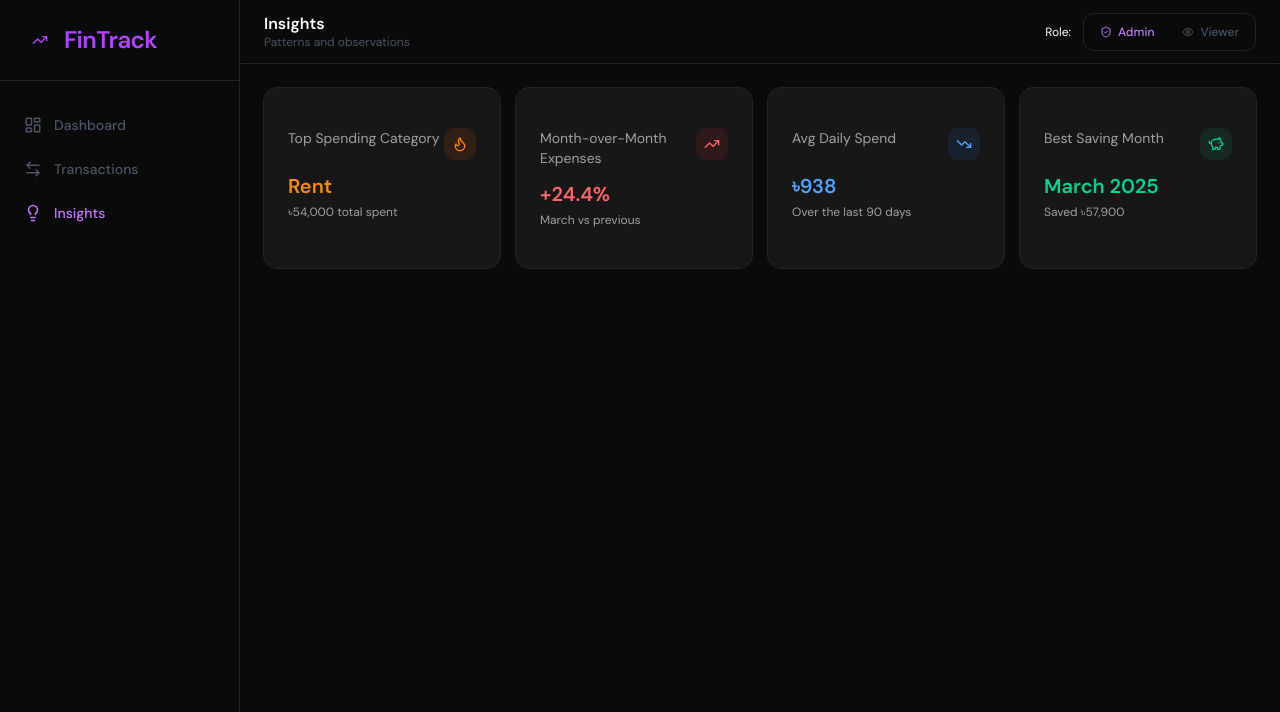
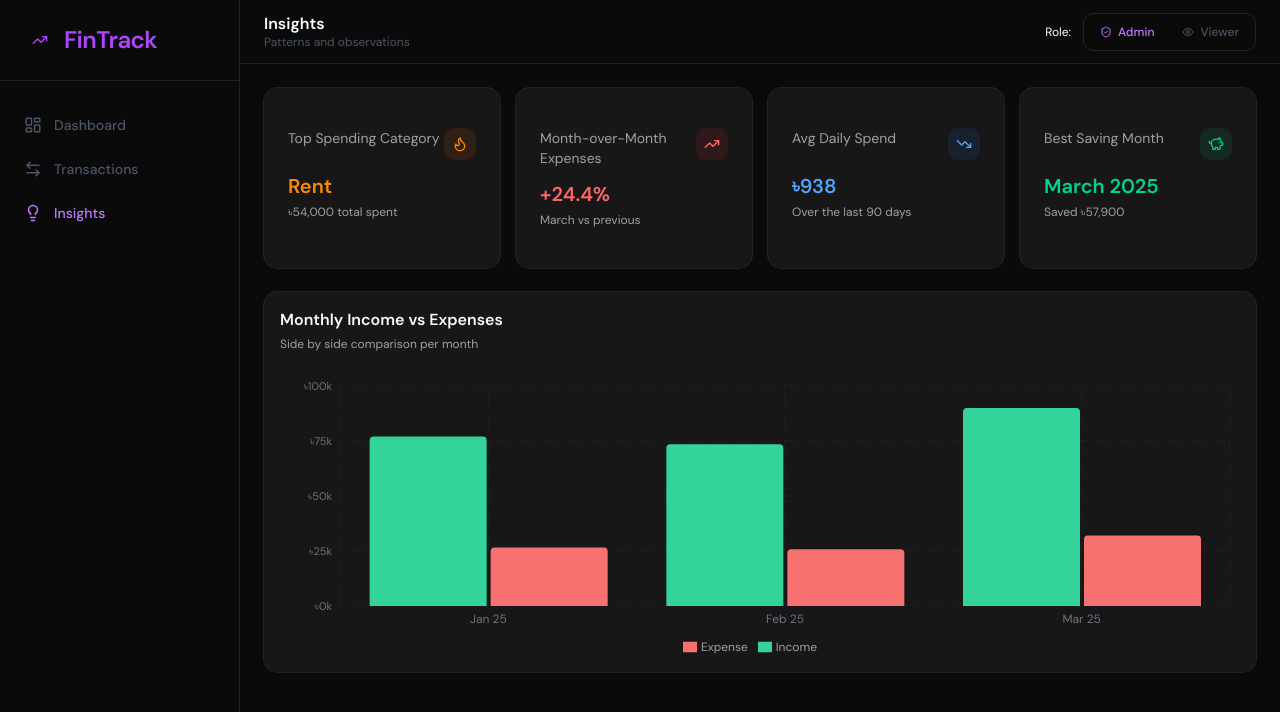
Before and after one commit to Suprotik007/FinTrack, a Next.js app: page /dashboard/insights in a window 1280 px wide. Shown: the top 712 px of the page. Built offline with nearby package versions, Linux system fonts and the light colour scheme.

Commit message:
Monthly Income-Expense comparison displayed Via Chart

```diff
--- /dev/null
+++ b/src/app/dashboard/insights/MonthlyComparisonChart.tsx
@@ -0,0 +1,88 @@
+"use client"
+
+
+import { Card, CardContent, CardHeader, CardTitle } from "@/components/ui/card"
+import { useFinanceStore } from "@/src/store/useFinanceStore"
+import {
+  BarChart, Bar, XAxis, YAxis, CartesianGrid,
+  Tooltip, Legend, ResponsiveContainer,
+} from "recharts"
+
+const CustomTooltip = ({ active, payload, label }: any) => {
+  if (active && payload && payload.length) {
+    return (
+      <div className="bg-card border border-border rounded-lg p-3 text-sm shadow-xl">
+        <p className="text-muted-foreground font-medium mb-2">{label}</p>
+        {payload.map((entry: any) => (
+          <p key={entry.name} style={{ color: entry.fill }} className="capitalize">
+            {entry.name}: ৳{entry.value.toLocaleString()}
+          </p>
+        ))}
+        <p className="text-muted-foreground text-xs mt-1 border-t border-border pt-1">
+          Saved: ৳{(payload[0]?.value - payload[1]?.value).toLocaleString()}
+        </p>
+      </div>
+    )
+  }
+  return null
+}
+
+export default function MonthlyComparisonChart() {
+  const { transactions } = useFinanceStore()
+
+  const monthlyMap: Record<string, { income: number; expense: number }> = {}
+  transactions.forEach((t) => {
+    const month = t.date.slice(0, 7)
+    if (!monthlyMap[month]) monthlyMap[month] = { income: 0, expense: 0 }
+    monthlyMap[month][t.type] += t.amount
+  })
+
+  const data = Object.entries(monthlyMap)
+    .sort(([a], [b]) => a.localeCompare(b))
+    .map(([month, values]) => ({
+      month: new Date(month + "-01").toLocaleString("default", {
+        month: "short", year: "2-digit",
+      }),
+      income: values.income,
+      expense: values.expense,
+      saved: values.income - values.expense,
+    }))
+
+  return (
+    <Card className="bg-card border-border">
+      <CardHeader className="pb-2">
+        <CardTitle className="font-display text-base font-semibold">
+          Monthly Income vs Expenses
+        </CardTitle>
+        <p className="text-xs text-muted-foreground">Side by side comparison per month</p>
+      </CardHeader>
+      <CardContent>
+        <ResponsiveContainer width="100%" height={280}>
+          <BarChart data={data} margin={{ top: 10, right: 10, left: 0, bottom: 0 }} barGap={4}>
+            <CartesianGrid strokeDasharray="3 3" stroke="rgba(255,255,255,0.05)" />
+            <XAxis
+              dataKey="month"
+              tick={{ fill: "#6b7280", fontSize: 12 }}
+              axisLine={false}
+              tickLine={false}
+            />
+            <YAxis
+              tick={{ fill: "#6b7280", fontSize: 11 }}
+              axisLine={false}
+              tickLine={false}
+              tickFormatter={(v) => `৳${(v / 1000).toFixed(0)}k`}
+            />
+            <Tooltip content={<CustomTooltip />} />
+            <Legend
+              formatter={(value) => (
+                <span className="text-xs text-muted-foreground capitalize">{value}</span>
+              )}
+            />
+            <Bar dataKey="income" fill="#34d399" radius={[4, 4, 0, 0]} />
+            <Bar dataKey="expense" fill="#f87171" radius={[4, 4, 0, 0]} />
+          </BarChart>
+        </ResponsiveContainer>
+      </CardContent>
+    </Card>
+  )
+}
--- a/src/app/dashboard/insights/page.tsx
+++ b/src/app/dashboard/insights/page.tsx
@@ -1,4 +1,5 @@
 import InsightCards from "./InsightCards";
+import MonthlyComparisonChart from "./MonthlyComparisonChart";
 
 
 
@@ -6,7 +7,7 @@ export default function InsightsPage() {
   return (
     <div className="space-y-6">
       <InsightCards/>
-
+     <MonthlyComparisonChart/>
     </div>
   )
 }
```
